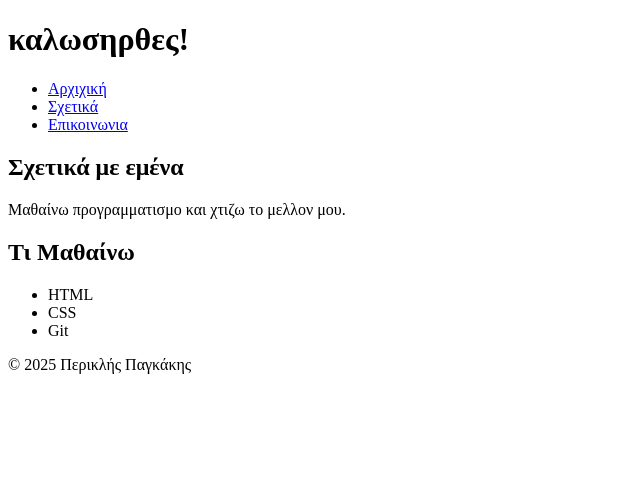
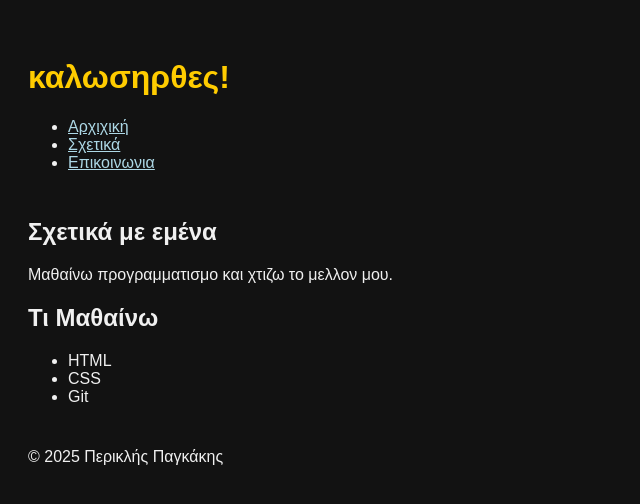
Before and after one commit to periklis20/first-web-page, a plain HTML site: page index.html in a window 1280 px wide. Shown: the whole page, without its empty margins (0-640 px from the left). Drawn offline with Linux system fonts and the light colour scheme.

Commit message:
Improve the HTML structure adn added basic css

```diff
--- a/index.html
+++ b/index.html
@@ -4,7 +4,7 @@
     <meta charset="UTF-8">
     <meta name="viewport" content="width=device-width, initial-scale=1.0">
     <title>My First Web Page </title>
-    <link rel="stylesheet" href="styles.css">
+    <link rel="stylesheet" href="style.css">
     </head>
 <body>
 
--- a/stule.css
+++ /dev/null
@@ -1,12 +0,0 @@
-body {
-    background-color: #839ffd;
-    font-family: Arial, sans-serif;
-    margin: 10px;
-    padding: 20px;
-}
-
-img {
-    max-width: 100%;
-    height: auto;
-    border-radius: 8px;
-}
--- /dev/null
+++ b/style.css
@@ -0,0 +1,17 @@
+body {
+    background-color: #121212;
+    color: #f0f0f0;
+    font-family: Arial, sans-serif;
+  padding: 20px;
+}
+
+a {
+    color: lightblue;
+}
+
+header, footer {
+    padding: 10px 0;
+}
+ h1 {
+    color: #ffcc00;
+ }
```
